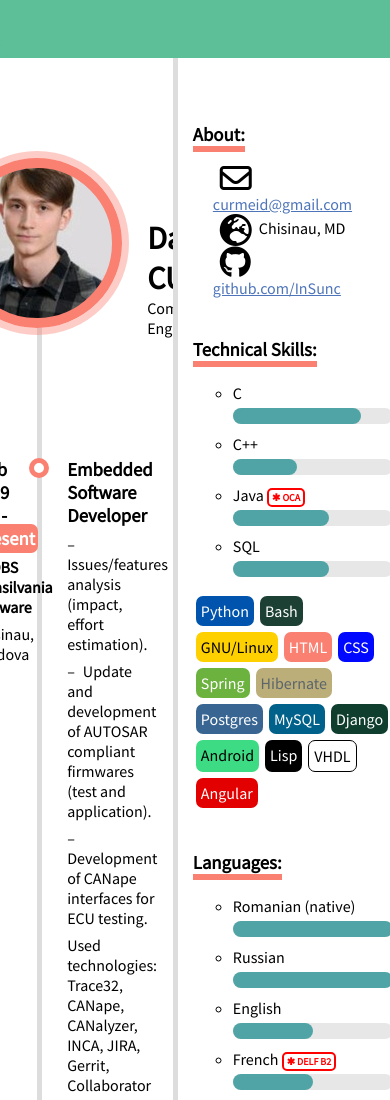
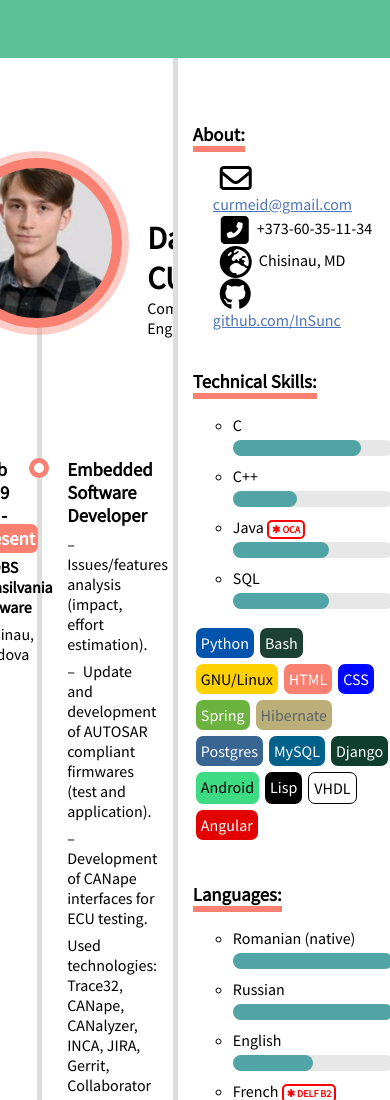
Before and after one commit to InSunc/cv, a plain HTML site: page index.html in a window 390 px wide. Shown: the top 1100 px of the page. Drawn offline with Linux system fonts and the light colour scheme.

Commit message:
add phone nr

```diff
--- a/css/styles.less
+++ b/css/styles.less
@@ -447,6 +447,10 @@ iframe {
 .fab, .fa-github {
 	padding: 0 7px!important;
 }
+.fa-phone-square-alt {
+	padding: 0 6px!important;
+	margin: 0 2px!important;
+}
 
 .fa-2x {
 	vertical-align: middle!important;
--- a/index.html
+++ b/index.html
@@ -146,6 +146,7 @@
 					<h3>About:</h3>
 					<ul>
 						<li><i class="far fa-envelope fa-2x"></i><a href="mailto:curmeid@gmail.com">curmeid@gmail.com</a></li>
+						<li><i class="fas fa-phone-square-alt fa-2x"></i>+373-60-35-11-34</li>
 						<li><i class="fas fa-globe-europe fa-2x"></i>Chisinau, MD</li>
 						<li><i class="fab fa-github fa-2x"></i><a href="https://github.com/InSunc">github.com/InSunc</a></li>
 					</ul>
```
Also changed, not shown: css/styles.css.
